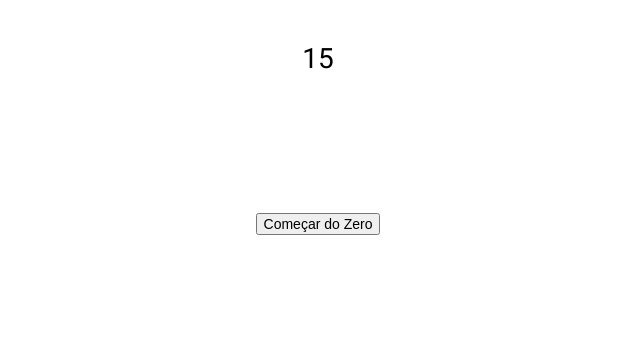
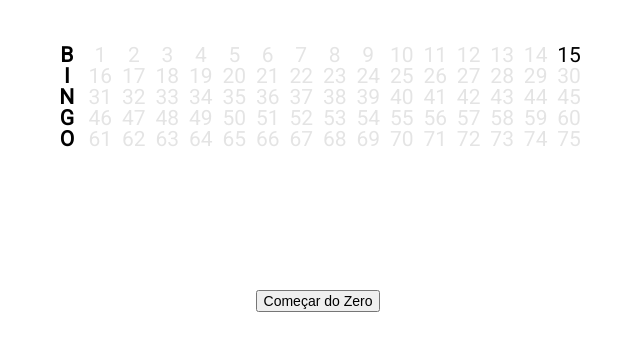
Before and after one commit to luizgrs/bingo, a plain HTML site: page index.html in a window 1280 px wide. Both pictures are taken after a click on the button "Cantar os Números". Shown: the part 271-622 px from the top of the page, without its empty margins (322-962 px from the left). Drawn offline with Linux system fonts and the light colour scheme.

Commit message:
painel de numeros sorteado melhorado

```diff
--- a/index.html
+++ b/index.html
@@ -23,9 +23,98 @@
     <div id="cantar" class="secao">
         <button id="btnNovoNumero">Novo Número</button>
         <p id="sorteado"></p>
-        <ul id="sorteados">
-
-        </ul>
+        <div id="sorteados">
+            <ul>
+                <li>B</li>
+                <li>1</li>
+                <li>2</li>
+                <li>3</li>
+                <li>4</li>
+                <li>5</li>
+                <li>6</li>
+                <li>7</li>
+                <li>8</li>
+                <li>9</li>
+                <li>10</li>
+                <li>11</li>
+                <li>12</li>
+                <li>13</li>
+                <li>14</li>
+                <li>15</li>
+            </ul>
+            <ul>
+                <li>I</li>
+                <li>16</li>
+                <li>17</li>
+                <li>18</li>
+                <li>19</li>
+                <li>20</li>
+                <li>21</li>
+                <li>22</li>
+                <li>23</li>
+                <li>24</li>
+                <li>25</li>
+                <li>26</li>
+                <li>27</li>
+                <li>28</li>
+                <li>29</li>
+                <li>30</li>
+            </ul>
+            <ul>
+                <li>N</li>
+                <li>31</li>
+                <li>32</li>
+                <li>33</li>
+                <li>34</li>
+                <li>35</li>
+                <li>36</li>
+                <li>37</li>
+                <li>38</li>
+                <li>39</li>
+                <li>40</li>
+                <li>41</li>
+                <li>42</li>
+                <li>43</li>
+                <li>44</li>
+                <li>45</li>
+            </ul>
+            <ul>
+                <li>G</li>
+                <li>46</li>
+                <li>47</li>
+                <li>48</li>
+                <li>49</li>
+                <li>50</li>
+                <li>51</li>
+                <li>52</li>
+                <li>53</li>
+                <li>54</li>
+                <li>55</li>
+                <li>56</li>
+                <li>57</li>
+                <li>58</li>
+                <li>59</li>
+                <li>60</li>
+            </ul>
+            <ul>
+                <li>O</li>
+                <li>61</li>
+                <li>62</li>
+                <li>63</li>
+                <li>64</li>
+                <li>65</li>
+                <li>66</li>
+                <li>67</li>
+                <li>68</li>
+                <li>69</li>
+                <li>70</li>
+                <li>71</li>
+                <li>72</li>
+                <li>73</li>
+                <li>74</li>
+                <li>75</li>
+            </ul>
+        </div>
         <button id="btnResetarSorteio">Começar do Zero</button>
     </div>
 
--- a/main.css
+++ b/main.css
@@ -76,10 +76,36 @@ td.marcado {
     margin-top: 1rem;
 }
 
+#sorteados li:first-child{
+    font-weight: bold;
+}
+
+#sorteados li:not(:first-child){
+    opacity: .1;
+}
+
+#sorteados li.marcado {
+    opacity: 1;
+}
+
+#sorteados ul {
+    display: inline-block;
+}
+
 #sorteados li {
-    display: inline-block;
-    margin: 0 .5em ;
-    font-size: 2em;
+    display: block;
+    width: 30px;
+    font-size: 1.5em;
+}
+
+@media (min-width: 550px){
+    #sorteados ul {
+        display: block;
+    }
+
+    #sorteados li {
+        display: inline-block;
+    }
 }
 
 #btnResetarSorteio {
--- a/main.js
+++ b/main.js
@@ -50,16 +50,13 @@ function windowLoaded(){
 function iniciaCantar(zerar){
     var cantados = [];
 
-    $('sorteados').innerHTML = '';
-
+    document.querySelectorAll('#sorteados li').forEach(function(li){
+        li.classList.remove('marcado');
+    });
 
     if(!zerar && parametros.cantados){
         var cantados = JSON.parse(atob(parametros.cantados));
-        cantados.forEach(function(numero){
-            var novoSorteado = document.createElement('li');
-            novoSorteado.innerText = numero;
-            $('sorteados').appendChild(novoSorteado);
-        });
+        cantados.forEach(marcarSorteado);
 
         if(cantados.length)
             atualizaNumeroSorteado(cantados[cantados.length-1]);
@@ -79,6 +76,15 @@ function iniciaCantar(zerar){
 
 }
 
+function marcarSorteado(numero){
+    var lista = coluna(numero);
+    var item = ((numero - 1) % 15) + 2;
+
+    var li = document.querySelector('#sorteados>ul:nth-child('+lista+')>li:nth-child('+item+')');
+
+    li.classList.add('marcado');
+}
+
 function sortearNumero(){
     var cantados = JSON.parse(atob(parametros.cantados)),
         numero;
@@ -91,27 +97,31 @@ function sortearNumero(){
 
     atualizaNumeroSorteado(numero);
 
-    var novoSorteado = document.createElement('li');
-    novoSorteado.innerText = numero;
-    $('sorteados').appendChild(novoSorteado);
+    marcarSorteado(numero);
 
     parametros.cantados = btoa(JSON.stringify(cantados));
 
     updateUrl(parametros, true);
 }
 
+function coluna(numero){
+    if(numero < 16)
+        return 1;
+
+    if (numero < 31)
+        return 2;
+
+    if (numero < 46)
+        return 3;
+
+    if (numero < 61)
+        return 4;
+
+    return 5;
+}
+
 function atualizaNumeroSorteado(numero){
-    var letra = 'O';
-    if(numero < 16)
-        letra = 'B';
-    else if (numero < 31)
-        letra = 'I';
-    else if (numero < 46)
-        letra = 'N';
-    else if (numero < 61)
-        letra = 'G';
-
-    $('sorteado').innerText = letra + ' ' + numero;
+    $('sorteado').innerText = 'BINGO'.charAt(coluna(numero)-1) + ' ' + numero;
 }
 
 function atualizaSecao(){
```
